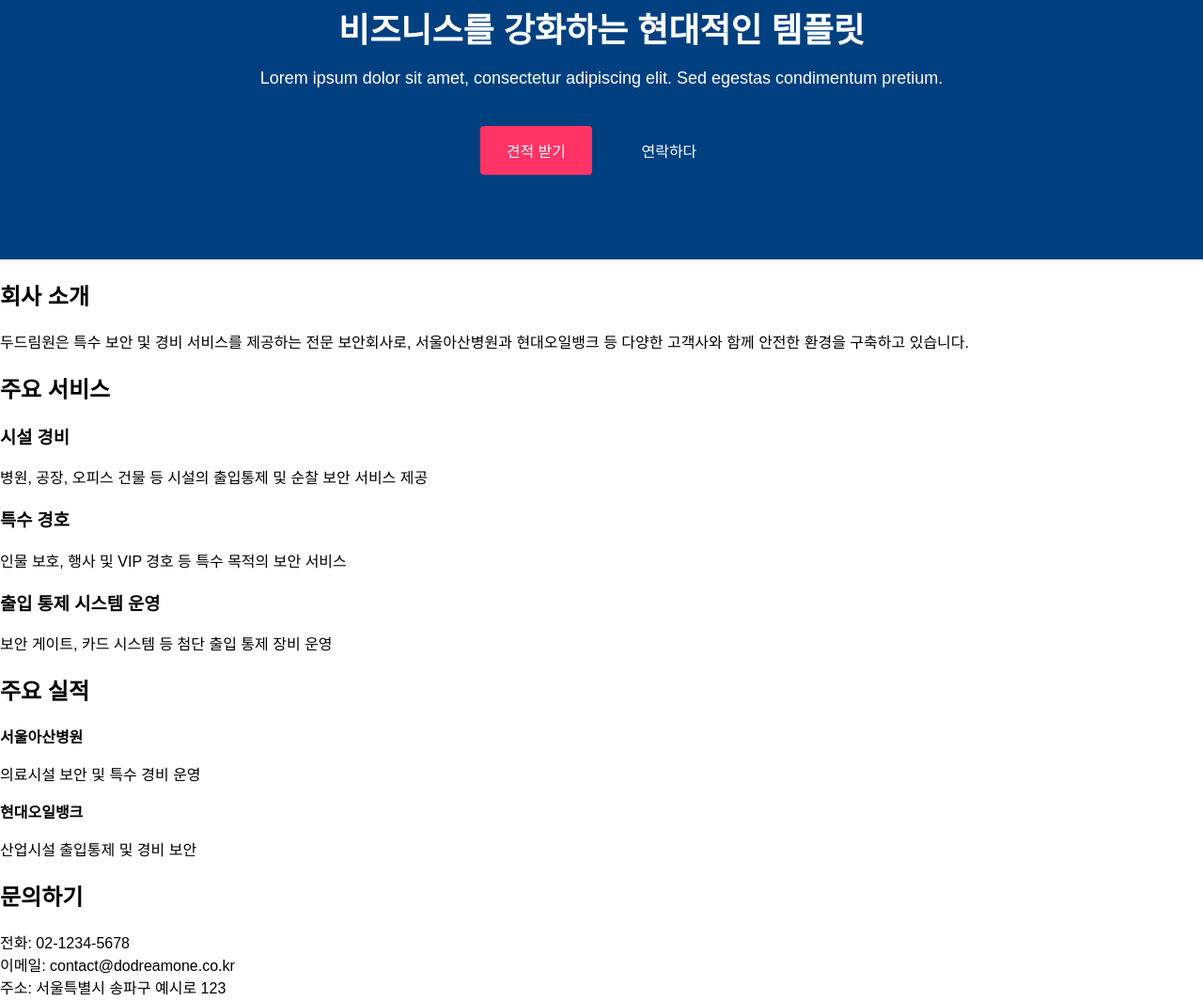
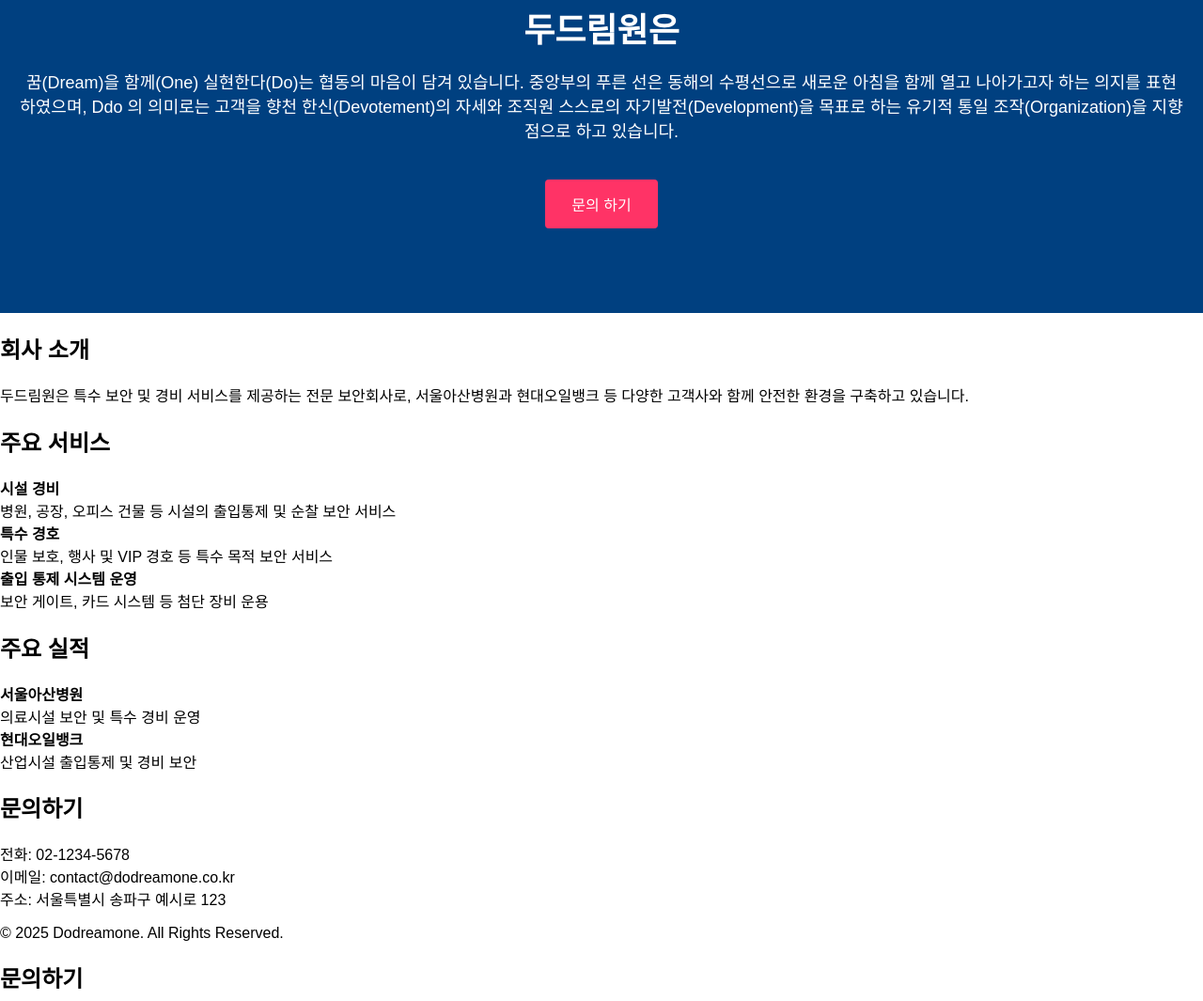
Before and after one commit to moonkeonho-del/dodreamone-homepage, a plain HTML site: page index.html in a window 1280 px wide. Shown: the part 173-1238 px from the top of the page at 94% size. Drawn offline with Linux system fonts and the light colour scheme.

Commit message:
Update index.html

```diff
--- a/index.html
+++ b/index.html
@@ -108,53 +108,50 @@
 
   <!-- 히어로 섹션 -->
   <div class="hero">
-    <h1>비즈니스를 강화하는 현대적인 템플릿</h1>
-    <p>Lorem ipsum dolor sit amet, consectetur adipiscing elit. Sed egestas condimentum pretium.</p>
-    <button class="btn-primary">견적 받기</button>
-    <button class="btn-secondary">연락하다</button>
+    <h1>두드림원은</h1>
+    <p>꿈(Dream)을 함께(One) 실현한다(Do)는 협동의 마음이 담겨 있습니다. 중앙부의 푸른 선은 동해의 수평선으로 새로운 아침을 함께 열고 나아가고자 하는 의지를 표현하였으며, Ddo 의 의미로는 고객을 향천 한신(Devotement)의 자세와 조직원 스스로의 자기발전(Development)을 목표로 하는 유기적 통일 조작(Organization)을 지향점으로 하고 있습니다.</p>
+    <button class="btn-primary">문의 하기</button>
   </div>
 
   <!-- 회사 소개 -->
-  <section id="about">
+  <section id="company">
     <h2>회사 소개</h2>
-    <p>
-      두드림원은 특수 보안 및 경비 서비스를 제공하는 전문 보안회사로, 서울아산병원과 현대오일뱅크 등 다양한 고객사와 함께 안전한 환경을 구축하고 있습니다.
-    </p>
+    <p>두드림원은 특수 보안 및 경비 서비스를 제공하는 전문 보안회사로, 서울아산병원과 현대오일뱅크 등 다양한 고객사와 함께 안전한 환경을 구축하고 있습니다. </p>
   </section>
 
-  <!-- 서비스 -->
+ <!-- 주요 서비스 -->
   <section id="services">
     <h2>주요 서비스</h2>
     <div class="grid">
-      <div class="card">
-        <h3>시설 경비</h3>
-        <p>병원, 공장, 오피스 건물 등 시설의 출입통제 및 순찰 보안 서비스 제공</p>
-      </div>
-      <div class="card">
-        <h3>특수 경호</h3>
-        <p>인물 보호, 행사 및 VIP 경호 등 특수 목적의 보안 서비스</p>
-      </div>
-      <div class="card">
-        <h3>출입 통제 시스템 운영</h3>
-        <p>보안 게이트, 카드 시스템 등 첨단 출입 통제 장비 운영</p>
-      </div>
+      <div><strong>시설 경비</strong><br/>병원, 공장, 오피스 건물 등 시설의 출입통제 및 순찰 보안 서비스</div>
+      <div><strong>특수 경호</strong><br/>인물 보호, 행사 및 VIP 경호 등 특수 목적 보안 서비스</div>
+      <div><strong>출입 통제 시스템 운영</strong><br/>보안 게이트, 카드 시스템 등 첨단 장비 운용</div>
     </div>
   </section>
 
-  <!-- 실적 -->
+  <!-- 주요 실적 -->
   <section id="projects">
     <h2>주요 실적</h2>
     <div class="grid">
-      <div class="card">
-        <strong>서울아산병원</strong>
-        <p>의료시설 보안 및 특수 경비 운영</p>
-      </div>
-      <div class="card">
-        <strong>현대오일뱅크</strong>
-        <p>산업시설 출입통제 및 경비 보안</p>
-      </div>
+      <div><strong>서울아산병원</strong><br/>의료시설 보안 및 특수 경비 운영</div>
+      <div><strong>현대오일뱅크</strong><br/>산업시설 출입통제 및 경비 보안</div>
     </div>
   </section>
+
+  <!-- 문의 -->
+  <section id="contact">
+    <h2>문의하기</h2>
+    <p>전화: 02-1234-5678<br/>이메일: contact@dodreamone.co.kr<br/>주소: 서울특별시 송파구 예시로 123</p>
+  </section>
+
+  <!-- 푸터 -->
+  <footer>
+    © 2025 Dodreamone. All Rights Reserved.
+  </footer>
+
+</body>
+</html>
+
 
   <!-- 문의 -->
   <section id="contact">
```
